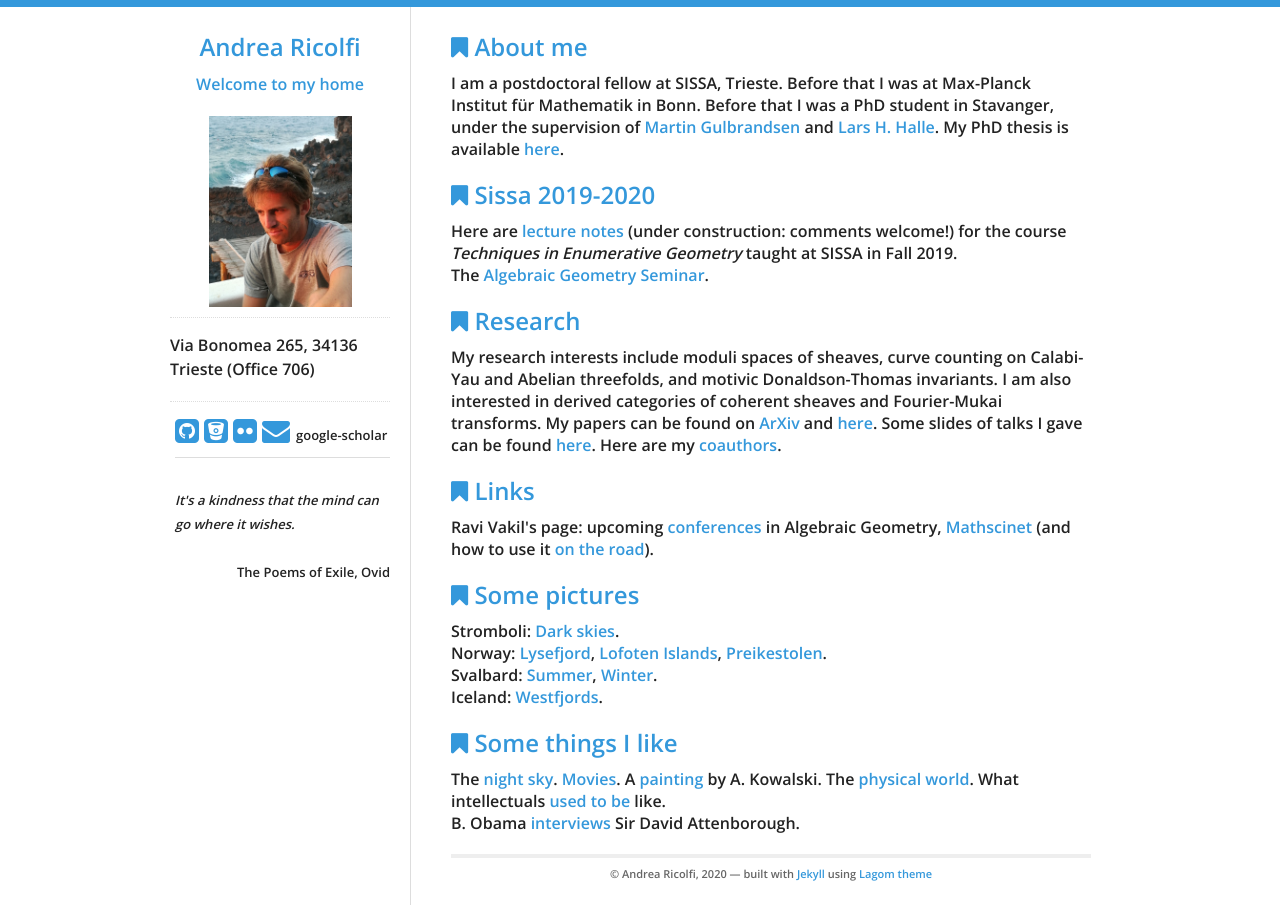
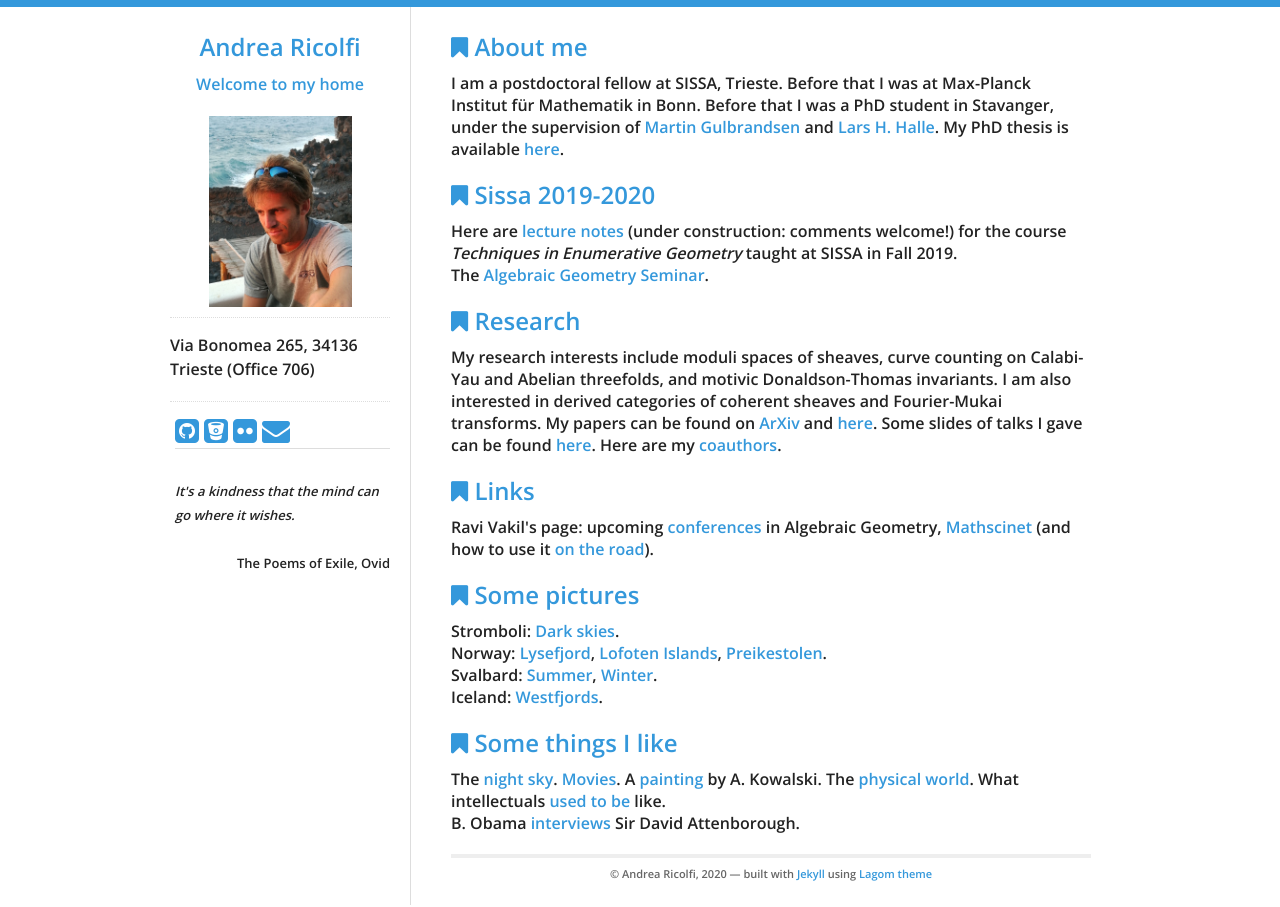
Before and after one commit to atricolfi/atricolfi.github.io, a Jekyll site: the page built from index.html, in a window 1280 px wide. Built offline with Jekyll 4.4.1, drawn with Linux system fonts in a browser that asks for light colours.

Commit message:
Update social.html

```diff
--- a/_includes/social.html
+++ b/_includes/social.html
@@ -74,10 +74,13 @@
   </a>
   {% endif %}
 
-    <div class="col-2 center ai case">
-        <i class="ai ai-google-scholar ai-4x"></i>
-        google-scholar
-    </div>
+  {% if site.data.theme.social.google-scholar %}
+  <a title="{{ site.data.theme.google-scholar }} google scholar" href="https://scholar.google.com/citations?user=bGunzxQAAAAJ&hl=en">
+  <i class="ai ai-google-scholar-square ai-3x"></i>
+  </a>
+  {% endif %}
+
+
 
 <hr>
 
```
